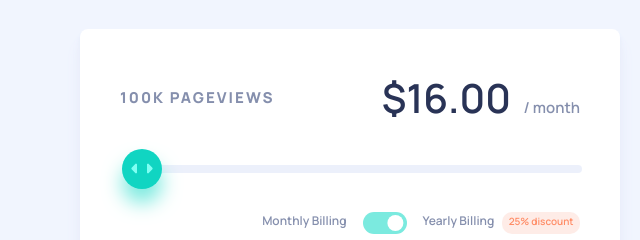
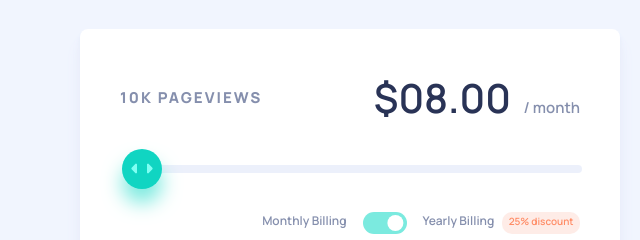
Before and after one commit to Helena-p/price_slider, a plain HTML site: page index.html in a window 1280 px wide. Shown: the part 211-451 px from the top of the page, 290-930 px from the left. Drawn offline with Linux system fonts and the light colour scheme.

Commit message:
Alter default text and change minimum value on slider to 10K

```diff
--- a/index.html
+++ b/index.html
@@ -33,16 +33,16 @@
 		<!-- Card component -->
 		<main class="card">
 			<div class="card__header">
-				<h2 class="js_views">100K Pageviews</h2>
+				<h2 class="js_views">10K Pageviews</h2>
 				<div class="card__prize" aria-labelledby="Monthly payment">
-					<span class="js_prize">$16.00</span>
+					<span class="js_price">$08.00</span>
 					/ month
 				</div>
 				<form aria-label="primary">
 					<label aria-labelledby="Price slider" for="slider"></label>
 					<input
 						type="range"
-						min="0"
+						min="10"
 						max="1000000"
 						value="10"
 						class="slider js_slider"
```
